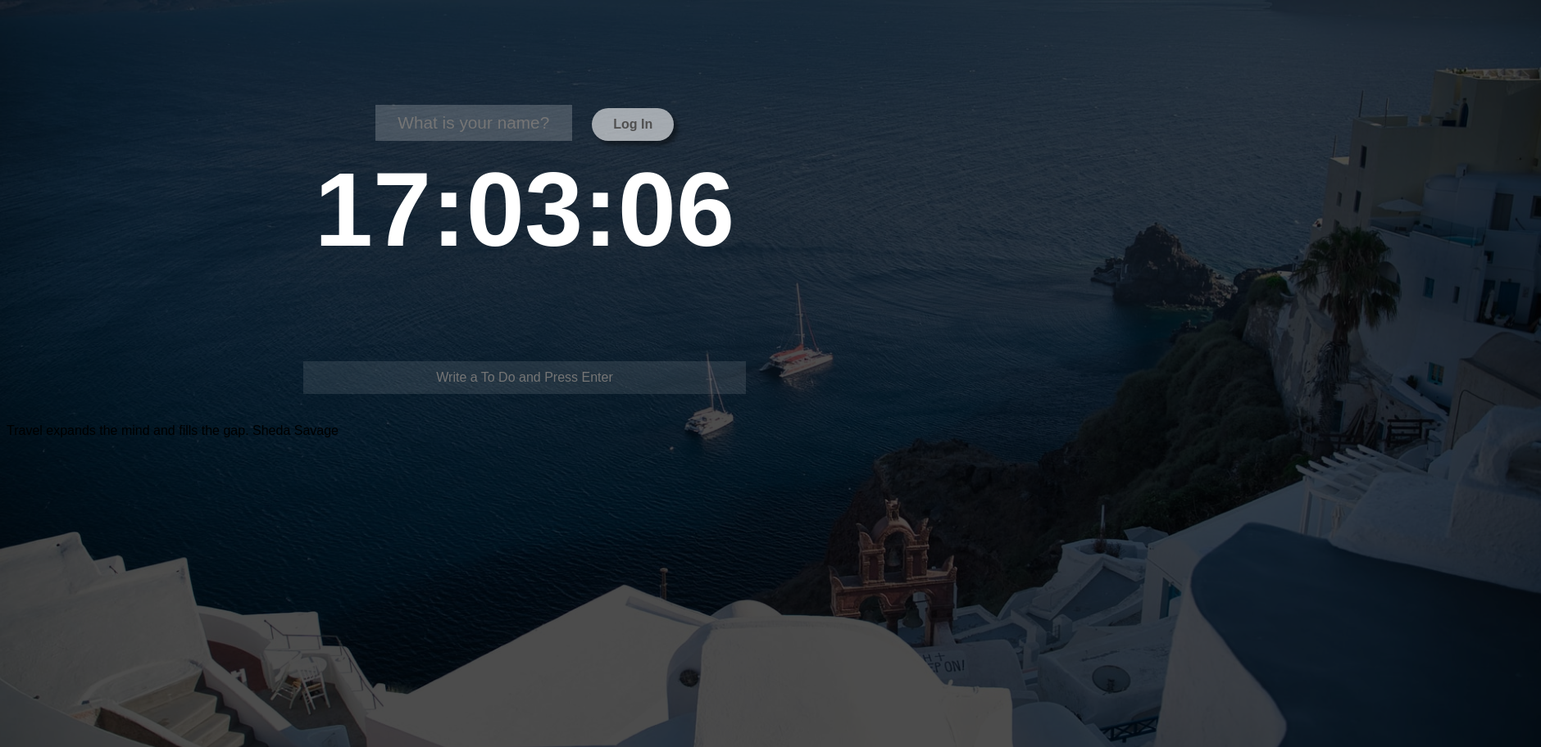
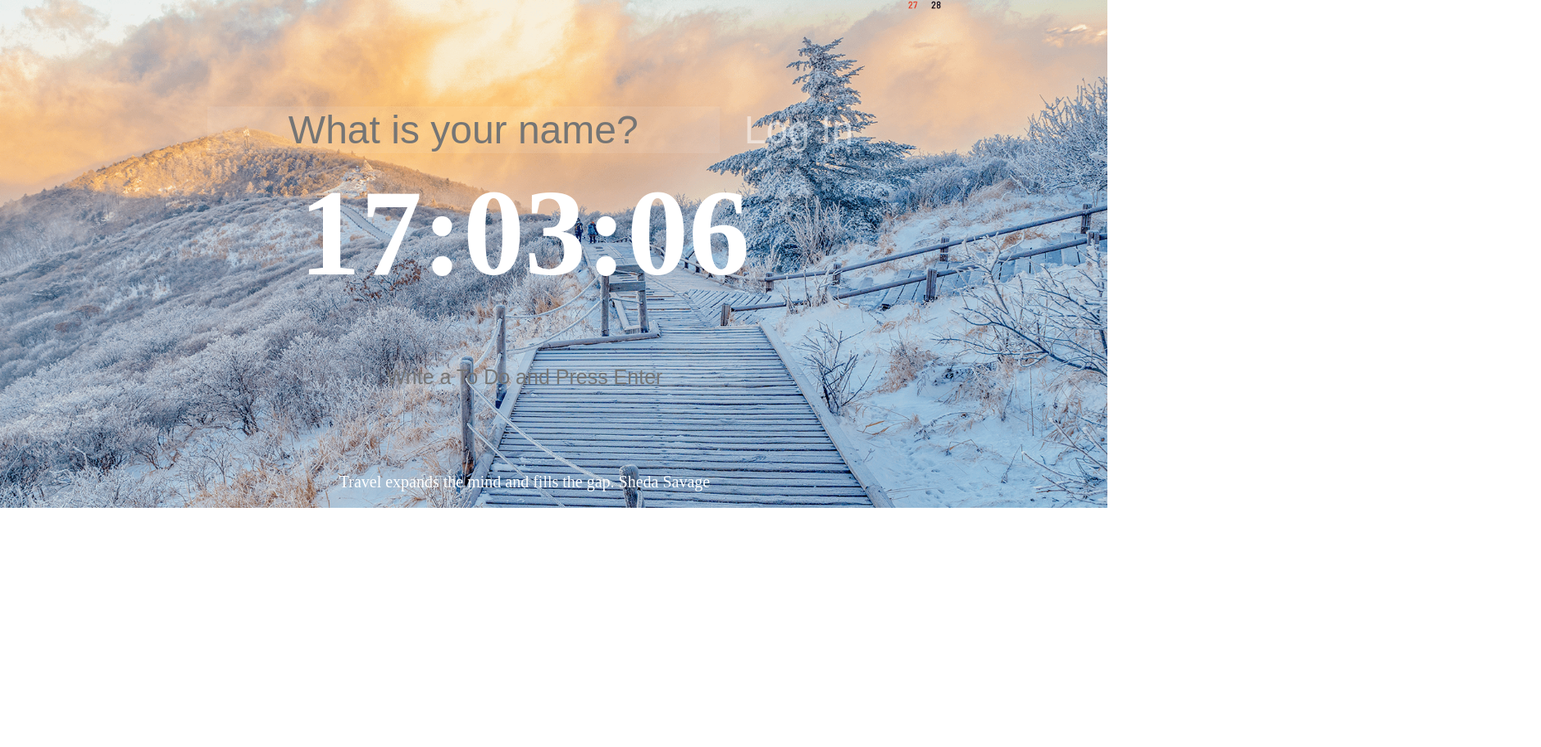
Before and after one commit to hansoon1/momentum, a plain HTML site: page index.html in a window 1280 px wide. Shown: the part 180-1092 px from the top of the page at 82% size, 1880 px wide, since content can reach past the window. After the commit the page ends 800 px from the top, so only its background shows below. Drawn offline with Linux system fonts and the light colour scheme.

Commit message:
adding css

```diff
--- a/css/style.css
+++ b/css/style.css
@@ -5,90 +5,84 @@
 * {
   box-sizing: border-box;
 }
+
 body {
   padding-top: 300px;
-  font-family: "Baloo Tammudu 2", "Noto Sans KR", sans-serif;
+  display: flex;
+  flex-direction: column;
+  align-items: center;
 }
 
 #bgImage {
-  position: absolute;
-  left: 0;
+  position: fixed;
   top: 0;
-  max-width: 100%;
-  min-width: 1880px;
-  max-height: 1400px;
-  min-height: 1200px;
-  z-index: -5;
-  filter: brightness(30%);
+  width: auto;
+  height: 100%;
+  z-index: -1;
 }
 
 #login-form {
-  text-align: center;
-  color: white;
-  margin: 0 auto;
+  width: auto;
 }
+
 #login-form input:first-child {
   text-align: center;
+  margin-left: 20px;
   color: white;
-  font-size: 1.3rem;
-  padding: 10px;
-  width: 240px;
-  background-color: rgba(255, 255, 255, 0.2);
+  font-size: 48px;
+  width: auto;
   border: none;
-  transition: all, 0.4s;
+  background-color: rgba(255, 255, 255, 0.1);
 }
 #login-form input:first-child:hover {
-  background-color: rgba(255, 255, 255, 0.4);
+  background-color: rgba(255, 255, 255, 0.5);
 }
-#login-form input:hover::-webkit-input-placeholder {
-  /*placeholder color change*/
-  color: rgb(50, 50, 50);
-}
+
 #login-form input:first-child:focus {
   outline: none;
-  border-bottom: 1px solid white;
-  background-color: rgba(0, 0, 0, 0);
+  text-align: left;
+  border-bottom: 2px solid orange;
+  background-color: rgba(0, 0, 0, 0.75);
 }
 #login-form input:nth-child(2) {
   margin-left: 20px;
-  width: 100px;
-  height: 40px;
-  border-radius: 30px;
+  width: auto;
+  height: 60px;
   border: none;
-  background-color: rgba(255, 255, 255, 0.6);
-  color: rgb(80, 80, 80);
-  font-size: 1rem;
-  font-weight: 600;
-  box-shadow: 5px 5px 5px rgba(0, 0, 0, 0.4);
+  background-color: rgba(255, 255, 255, 0);
+  color: rgba(255, 255, 255, 0.5);
+  font-size: 48px;
   outline: none;
   cursor: pointer;
-  transition: all, 0.4s;
 }
 #login-form input:nth-child(2):hover {
-  background-color: rgba(255, 255, 255, 0.8);
-}
-#login-form input:nth-child(2):active {
-  background-color: darkgray;
   color: white;
-  outline: none;
 }
 
 #clock {
   text-align: center;
-  height: 260px;
-  font-size: 8rem;
+  font-size: 150px;
   margin: 10px;
   color: white;
-  padding: -100px;
 }
+#clock:hover {
+  color: orange;
+  background-color: rgba(0, 0, 0, 0.75);
+  cursor: none;
+}
+
 #greeting {
-  margin: 0 auto;
+  margin: 10 auto;
   text-align: center;
   color: white;
-  font-weight: 400;
-  font-size: 2rem;
-  font-weight: 600;
+  font-size: 50px;
 }
+#greeting:hover {
+  color: orange;
+  background-color: rgba(0, 0, 0, 0.75);
+  cursor: none;
+}
+
 #todo-form {
   text-align: center;
   margin-top: 0px;
@@ -96,42 +90,37 @@ body {
 #todo-form input {
   text-align: center;
   color: white;
-  font-size: 1rem;
+  font-size: 25px;
   width: 540px;
   height: 40px;
   background-color: rgba(255, 255, 255, 0.1);
-  font-weight: 500;
   border: none;
-  margin-bottom: 20px;
-  margin-top: -50px;
-  transition: all, 0.4s;
+  margin: 60px 0px 10px 0px;
 }
 #todo-form input:hover {
-  background-color: rgba(255, 255, 255, 0.4);
-}
-#todo-form input:hover::-webkit-input-placeholder {
-  /*placeholder color change*/
-  color: rgb(50, 50, 50);
+  background-color: rgba(255, 255, 255, 0.5);
 }
 #todo-form input:focus {
   outline: none;
-  border-bottom: 1px solid white;
-  background-color: rgba(0, 0, 0, 0);
+  text-align: left;
+  border-bottom: 2px solid orange;
+  background-color: rgba(0, 0, 0, 0.75);
 }
 #todo-list {
   text-align: center;
 }
 #todo-list li {
   list-style: none;
-  color: rgba(250, 250, 250, 0.8);
+  color: white;
   margin-top: 40px;
   margin-bottom: 50px;
-  font-size: 1rem;
-  width: 540px;
+  font-size: 25px;
+  width: auto;
   margin: 0 auto;
 }
 #todo-list li:hover {
-  color: rgb(255, 166, 0);
+  color: orange;
+  background-color: rgba(0, 0, 0, 0.75);
 }
 #todo-list button {
   margin-left: 10px;
@@ -142,28 +131,31 @@ body {
   width: 30px;
   height: 30px;
   border: none;
-  font-size: 1.2rem;
 }
 #todo-list button:hover {
   cursor: pointer;
 }
-#quotes {
-  text-align: center;
+#quote {
   position: fixed;
   bottom: 20px;
-  margin-left: 36px;
-  font-size: 0.8rem;
-  font-weight: 200;
-  color: rgba(255, 255, 255, 0.8);
+  font-size: 20px;
+  color: white;
 }
+#quote:hover {
+  color: orange;
+  background-color: rgba(0, 0, 0, 0.75);
+  cursor: none;
+}
+
 #weather {
   position: fixed;
   top: 20px;
   right: 36px;
   color: white;
-  font-size: 0.9rem;
-  font-weight: 700;
+  font-size: 20px;
 }
 #weather:hover {
-  color: rgb(255, 166, 0);
+  color: orange;
+  background-color: rgba(0, 0, 0, 0.75);
+  cursor: none;
 }
--- a/js/background.js
+++ b/js/background.js
@@ -1,4 +1,13 @@
-const images = ["0.jpeg", "1.jpeg", "2.jpeg"];
+const images = [
+  "대한민국구석구석_강원_평창_하늘목장_1920x1080.png",
+  "대한민국구석구석_경기_수원 화성_1920x1080.png",
+  "대한민국구석구석_경남 창원_군항제_1920x1080.png",
+  "대한민국구석구석_인천 대청도 농여해변_1920x1080.png",
+  "대한민국구석구석_전남_구례_지리산 노고단_1920x1080.png",
+  "대한민국구석구석_전남_여수_돌산대교_1920X1080.png",
+  "대한민국구석구석_충남_태안_운여해변_1920X1080.png",
+  "대한민국구석구석_충북_보은_말티재_1920x1080.png",
+];
 const chosenImage = images[Math.floor(Math.random() * images.length)];
 
 console.log(chosenImage);
--- a/js/greetings.js
+++ b/js/greetings.js
@@ -7,9 +7,9 @@ const loginInput = document.querySelector("#login-form input");
 const greeting = document.querySelector("#greeting");
 
 const HIDDEN_CLASSNAME = "hidden";
-const USERNAME_KEY = "usernae";
+const USERNAME_KEY = "username";
 function onLoginSubmit(event) {
-  //console.log("hello", loginInput.value);
+  console.log("hello", loginInput.value);
   const username = loginInput.value;
   localStorage.setItem(USERNAME_KEY, username);
   // if (username === "") {
@@ -22,7 +22,7 @@ function onLoginSubmit(event) {
   event.preventDefault();
   // console.log(event);
   loginForm.classList.add(HIDDEN_CLASSNAME);
-  // greeting.innerText = "Hello " + username;
+  greeting.innerText = "Hello " + username;
   paintGreetings(username);
 }
 
--- a/js/todo.js
+++ b/js/todo.js
@@ -31,7 +31,7 @@ function deleteToDo(event) {
 
   toDos = toDos.filter((item) => item.id !== parseInt(li.id));
   saveToDos();
-  deleteLi.remove();
+  li.remove();
 }
 
 function paintToDo(newTodoObj) {
@@ -41,7 +41,7 @@ function paintToDo(newTodoObj) {
   const span = document.createElement("span");
   span.innerText = newTodoObj.text;
   const button = document.createElement("button");
-  button.innerText = "❌";
+  button.innerText = "🗑️";
   button.addEventListener("click", deleteToDo);
   li.appendChild(span);
   li.appendChild(button);
```
Also changed, not shown: img/대한민국구석구석_강원_평창_하늘목장_1920x1080.png (added), img/대한민국구석구석_전남_구례_지리산 노고단_1920x1080.png (added), 6 other files.
